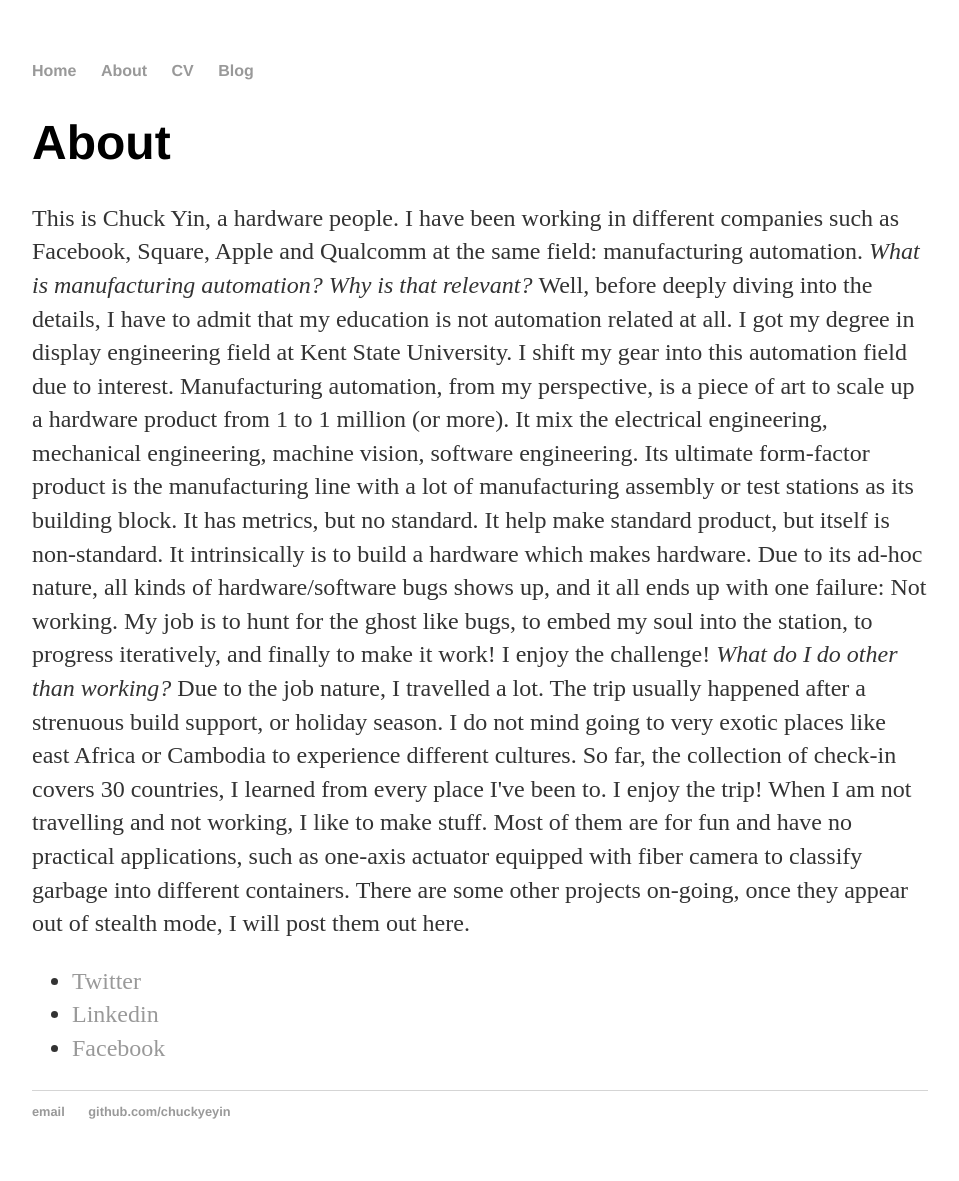
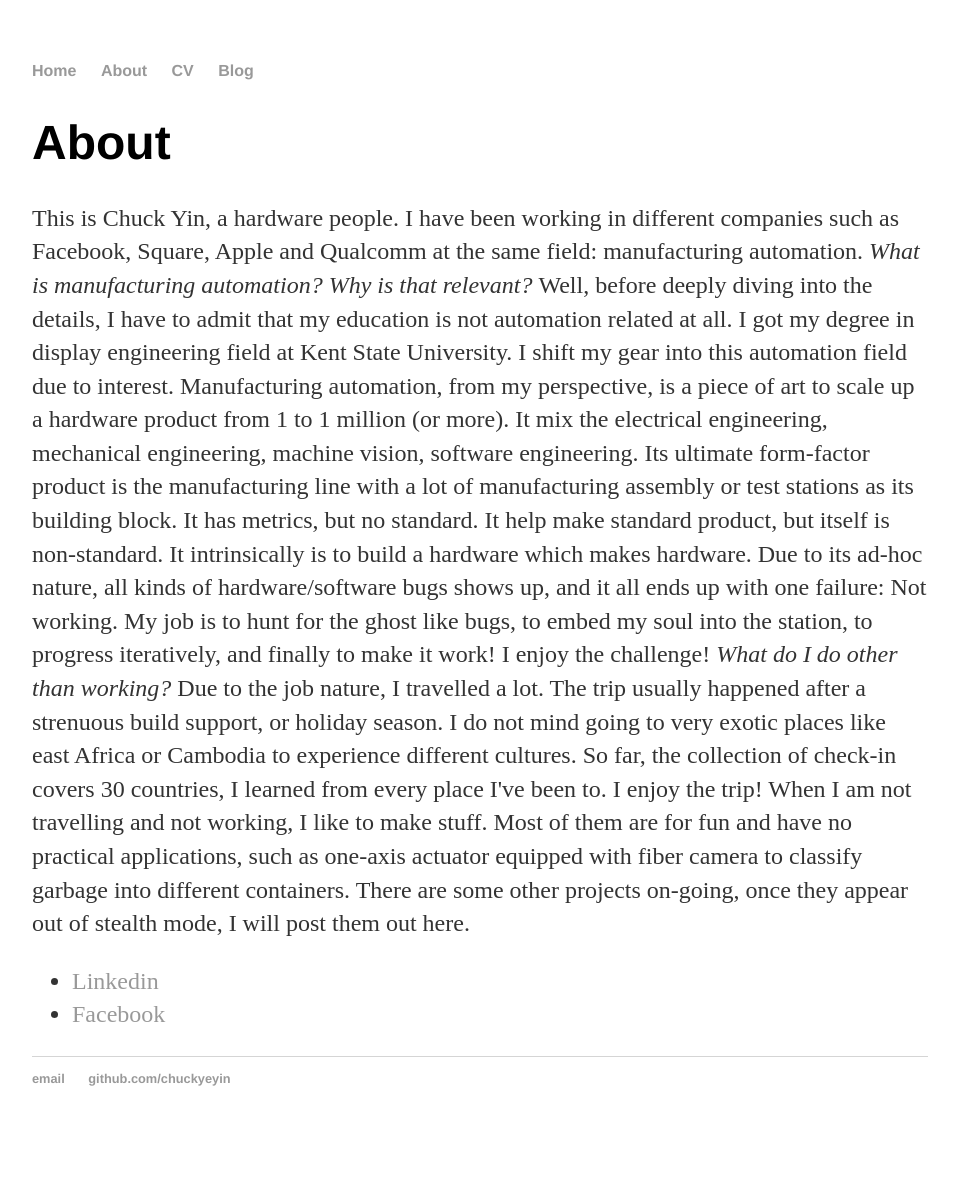
Before and after one commit to chuckyeyin/chuckyeyin.github.io, a Jekyll site: the page built from about/index.html, in a window 1280 px wide. Shown: the whole page, without its empty margins (160-1119 px from the left). Built offline with Jekyll 4.4.1, drawn with Linux system fonts in a browser that asks for light colours; after the commit the page ends 1148 px from its top, so only the background shows below that.

Commit message:
remove twitter

```diff
--- a/about/index.html
+++ b/about/index.html
@@ -21,7 +21,6 @@
 			 </p>
 
 			<ul class="contacts">
-				<li><a href="@yin_chuck">Twitter</a></li>
 				<li><a href="https://www.linkedin.com/in/yeyin">Linkedin</a></li>
 				<li><a href="https://www.facebook.com/chuck.yin">Facebook</a></li>
 				</ul>
```
